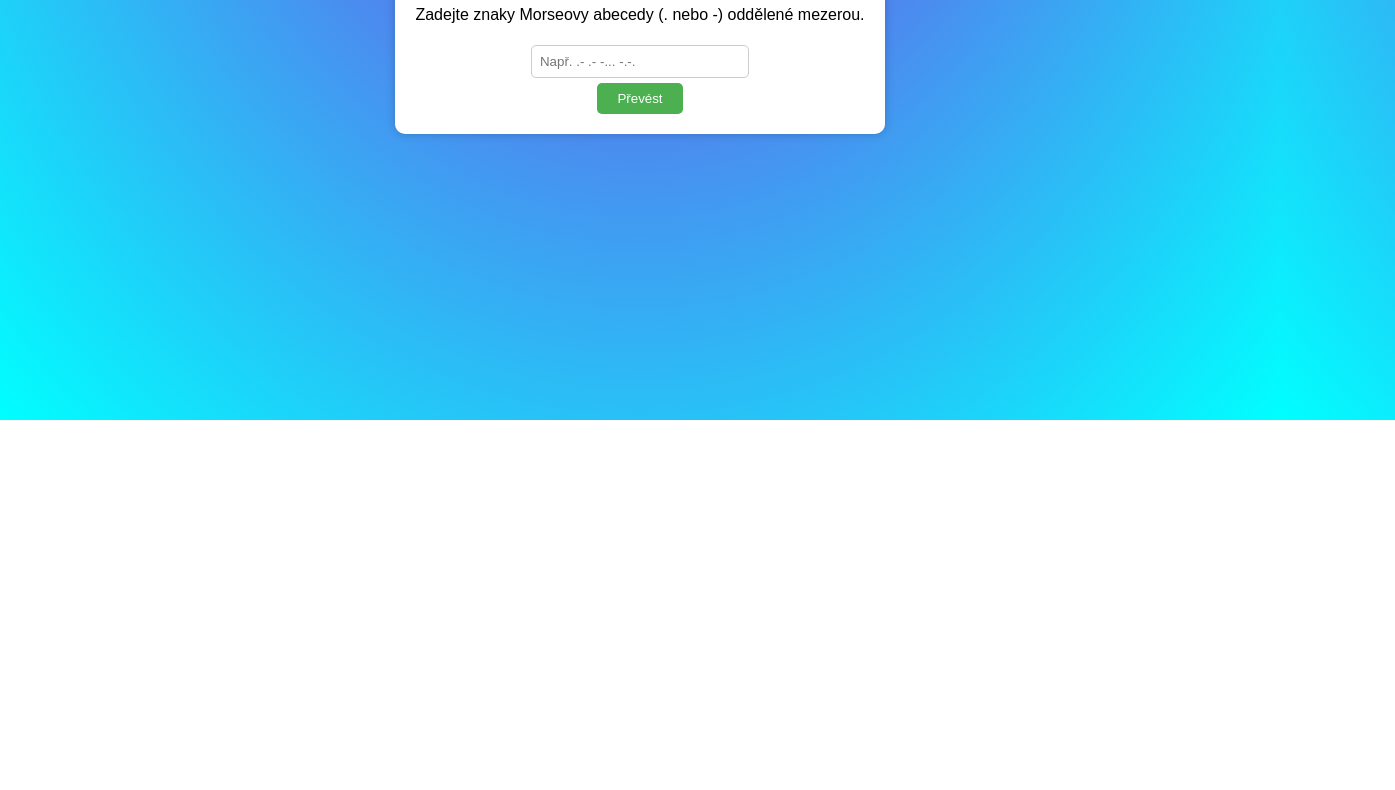
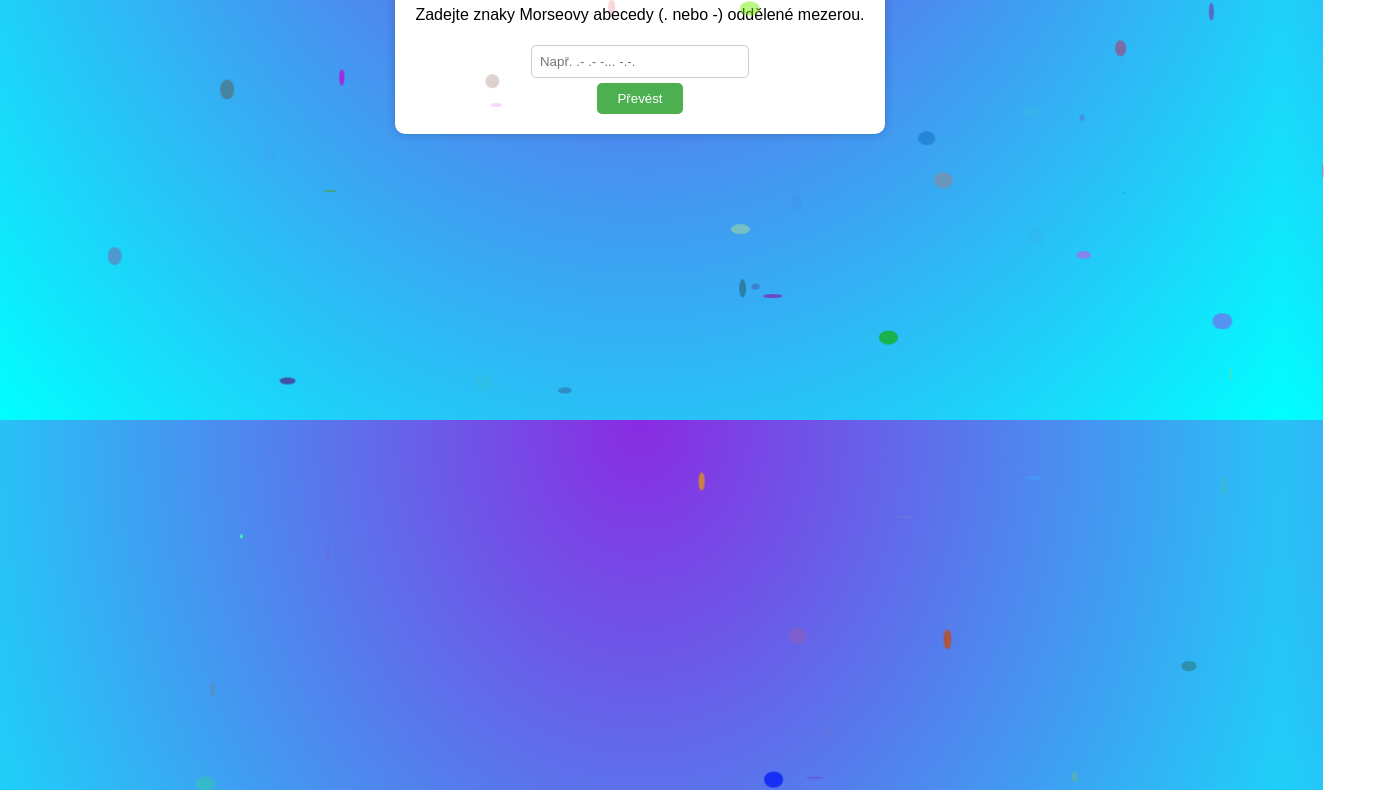
Before and after one commit to Awertol/awertol.github.io, a plain HTML site: page index.html in a window 1280 px wide. Shown: the part 380-1170 px from the top of the page, 1395 px wide, since content can reach past the window. Before the commit the page ends 800 px from the top, so only its background shows below. Drawn offline with Linux system fonts and the light colour scheme.

Commit message:
Random koule

```diff
--- a/index.html
+++ b/index.html
@@ -40,12 +40,13 @@
     }
     .ball {
       position: absolute;
-      width: 20px;
-      height: 20px;
+      width: 10px;
+      height: 10px;
       border-radius: 50%;
-      background: #FFD700; /* Barva kuliček (žlutá) */
-      animation: fall 5s linear infinite; /* Animace padání kuliček */
+      background: rgba(255, 215, 0, 0.8); /* Transparentní žlutá kulička */
+      animation: fall 6s linear infinite; /* Animace padání kuliček */
     }
+
     @keyframes fall {
       0% {
         transform: translateY(-10vh) translateX(10vw);
@@ -70,11 +71,15 @@
 <script>
   function generateBalls() {
     const container = document.querySelector('body');
-    const numberOfBalls = 30; // Počet kuliček
+    const numberOfBalls = 50; // Počet kuliček
     for (let i = 0; i < numberOfBalls; i++) {
       const ball = document.createElement('div');
       ball.classList.add('ball');
       ball.style.left = `${Math.random() * 100}vw`; // Náhodná pozice vodorovně
+      ball.style.width = `${Math.random() * 20}px`; // Náhodná velikost kuličky
+      ball.style.height = `${Math.random() * 20}px`; // Náhodná velikost kuličky
+      ball.style.animationDuration = `${Math.random() * 3 + 2}s`; // Náhodná rychlost padání
+      ball.style.backgroundColor = `rgba(${Math.random() * 255},${Math.random() * 255},${Math.random() * 255}, ${Math.random()})`; // Náhodná barva
       container.appendChild(ball);
     }
   }
```
